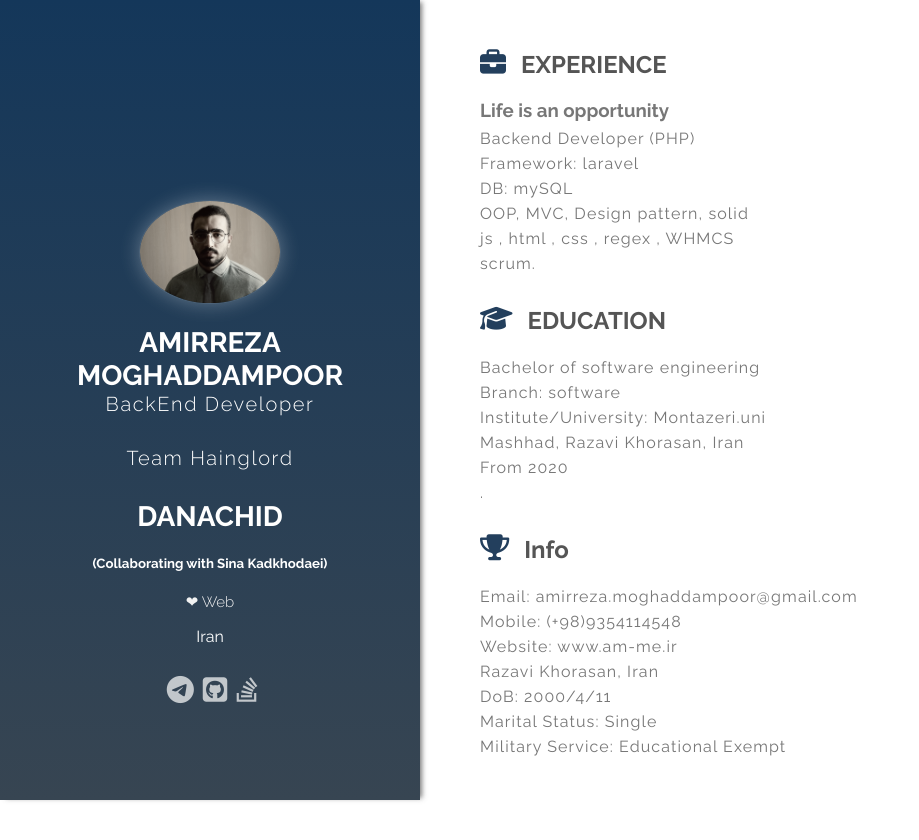
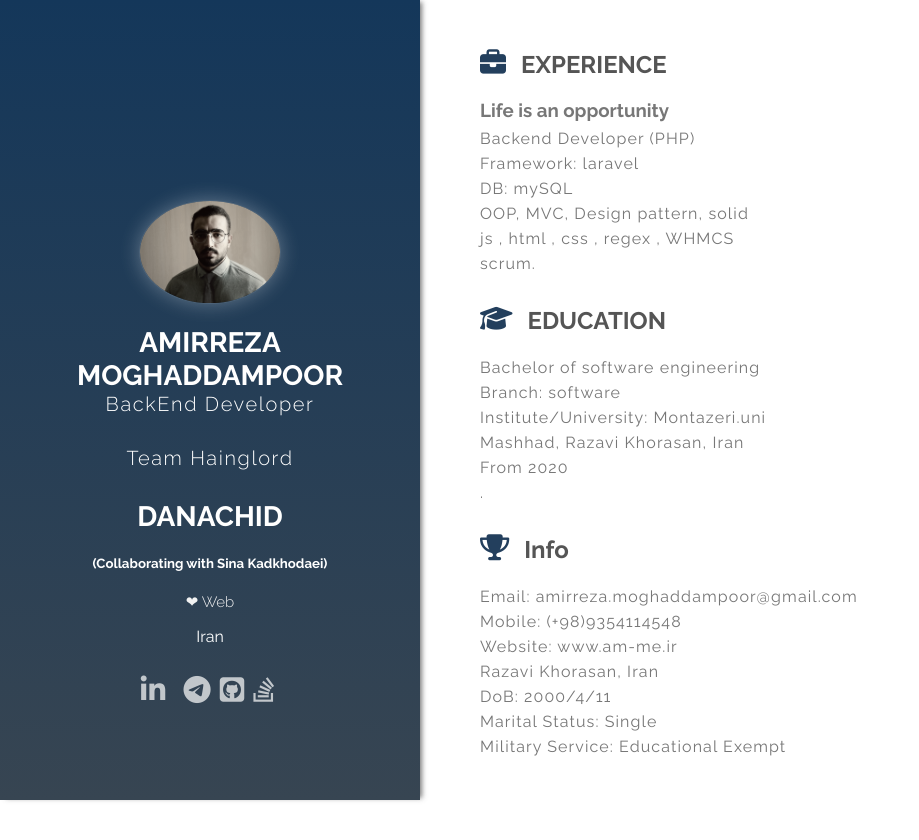
Before and after one commit to amrmrp/am-dev.ir, a website: page index.html in a window 1280 px wide. Shown: the whole page, without its empty margins (0-919 px from the left). Drawn offline with Linux system fonts and the light colour scheme; some icons are missing.

Commit message:
Update index.html

```diff
--- a/index.html
+++ b/index.html
@@ -41,6 +41,7 @@
             </div>
             <div class="social">
               <ul>
+                <li> <a href="https://www.linkedin.com/in/amirreza-moghaddampoor-4495a5228/"><i class="fa fa-linkedin" aria-hidden="true"></i> </a> </li>
                 <li> <a href="https://facebook.com/oscarbarajastavares"><i class="fa  fa--square" aria-hidden="true"></i> </a> </li>
                 <li><a href="https://t.me/AmirrezaMoghaddampoor"><i class="fa fa-telegram" aria-hidden="true"></i></a></li>
                 <li><a href="https://github.com/amrmrp"><i class="fa fa-github-square" aria-hidden="true"></i></a></li>
```
